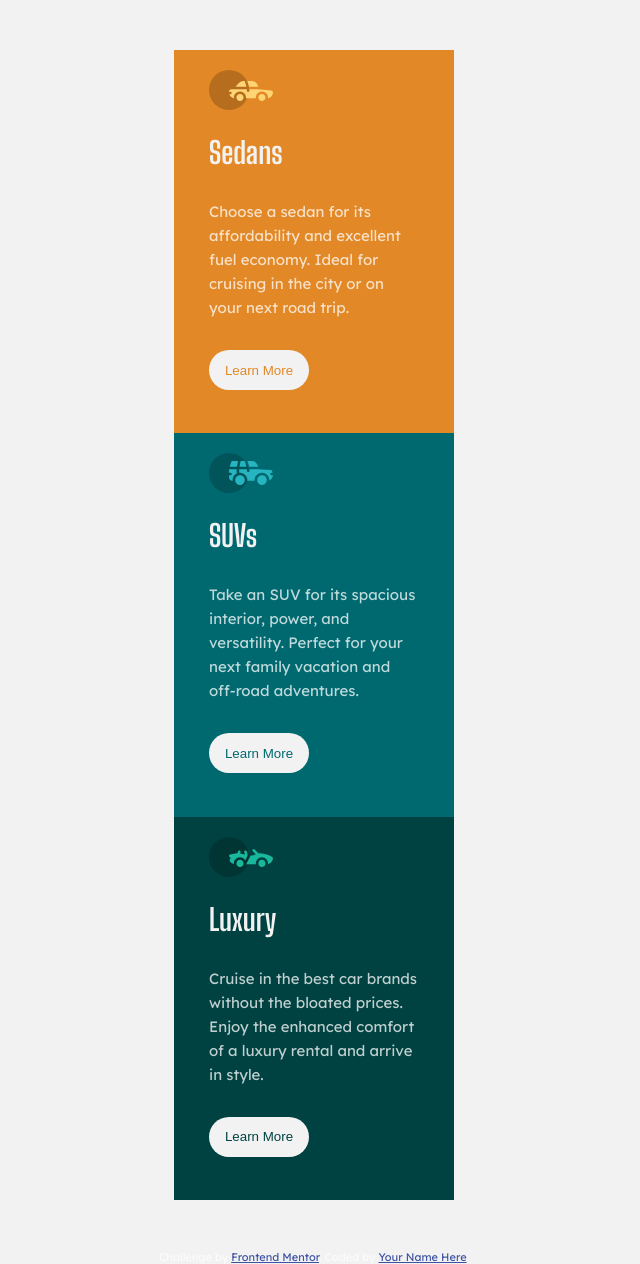
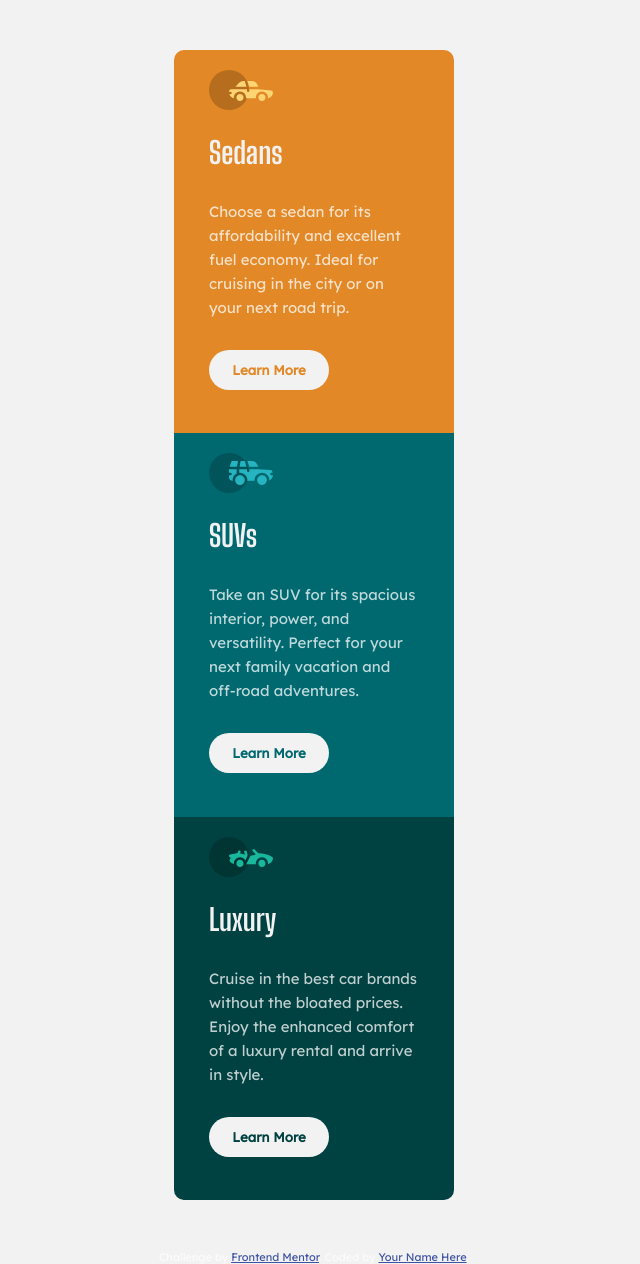
Before and after one commit to Kary01/challenge-3-column-preview-card, a plain HTML site: page index.html in a window 1280 px wide. Shown: the whole page, without its empty margins (326-966 px from the left). Drawn offline with Linux system fonts and the light colour scheme.

Commit message:
add details

```diff
--- a/css/style.css
+++ b/css/style.css
@@ -18,9 +18,6 @@
   /* Font Family */
   --font-family-title: 'Big Shoulders Display', cursive;
   --font-family-copy: 'Lexend Deca', sans-serif;
-  /* Font Weights */
-  --font-weight-medium: 400;
-  --font-weight-bold: 700;
 }
 
 * {
@@ -69,6 +66,7 @@ body {
 
 .section__main .section__main--card:nth-child(1) {
   background-color: var(--bright-orange);
+  border-radius: 10px 10px 0 0;
 }
 
 .section__main .section__main--card:nth-child(2) {
@@ -77,6 +75,7 @@ body {
 
 .section__main .section__main--card:nth-child(3) {
   background-color: var(--very-dark-cyan);
+  border-radius: 0 0 10px 10px;
 }
 
 .section__main--card .card--img {
@@ -91,6 +90,7 @@ body {
   font-size: 3rem;
   font-family: var(--font-family-title);
   color: var(--very-light-gray);
+  font-weight: 700;
 }
 
 .section__main--card .card--copy {
@@ -98,15 +98,18 @@ body {
   height: auto;
   margin: 30px 0;
   line-height: 2.4rem;
+  font-weight: 400;
 }
 
 .section__main--card .card--cta {
-  width: 100px;
+  width: 120px;
   height: 40px;
   padding: 10px;
   border-radius: 20px;
   border: none;
   background-color: var(--very-light-gray);
+  font-family: var(--font-family-copy);
+  font-weight: 700;
 }
 
 .section__main .section__main--card:nth-child(1) button {
```
